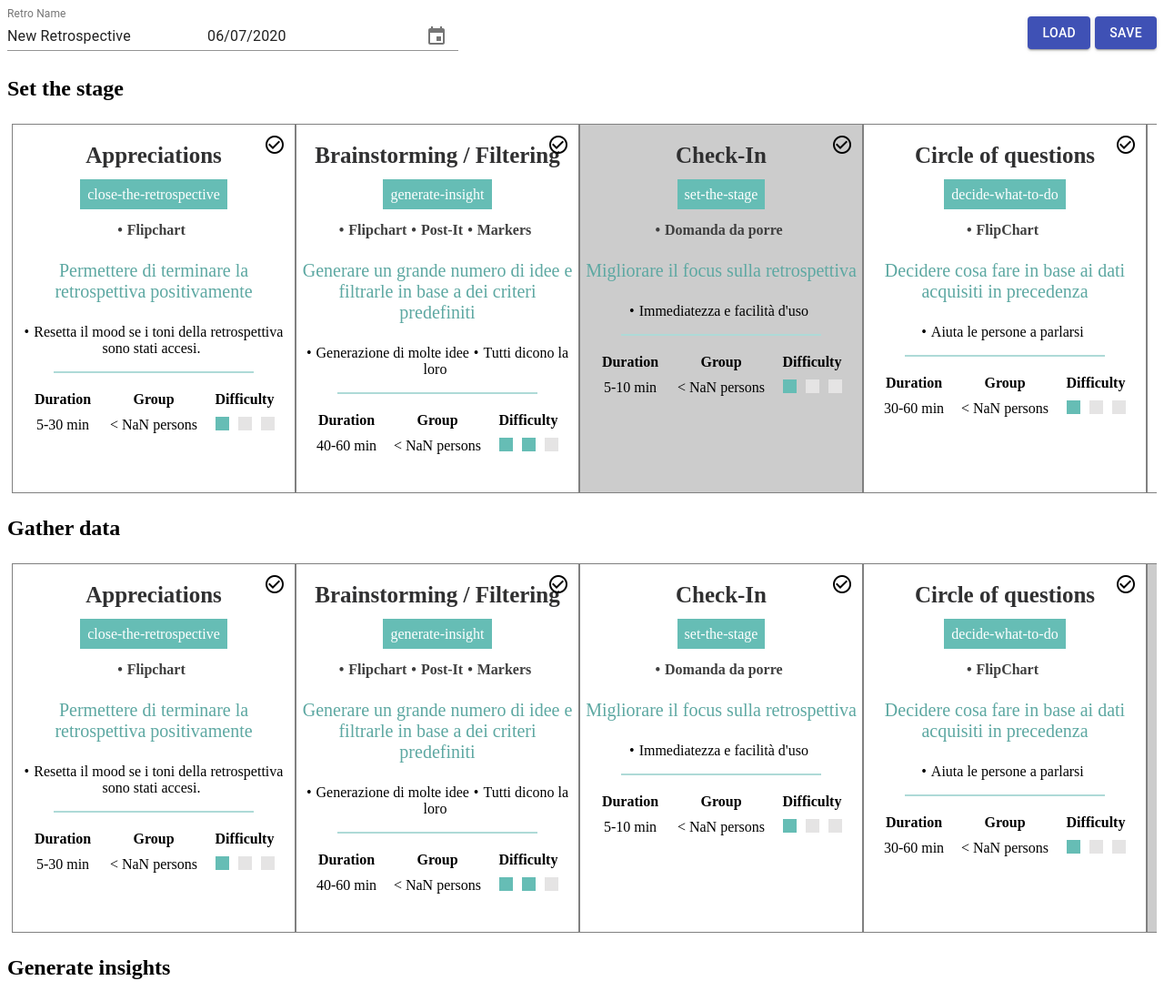
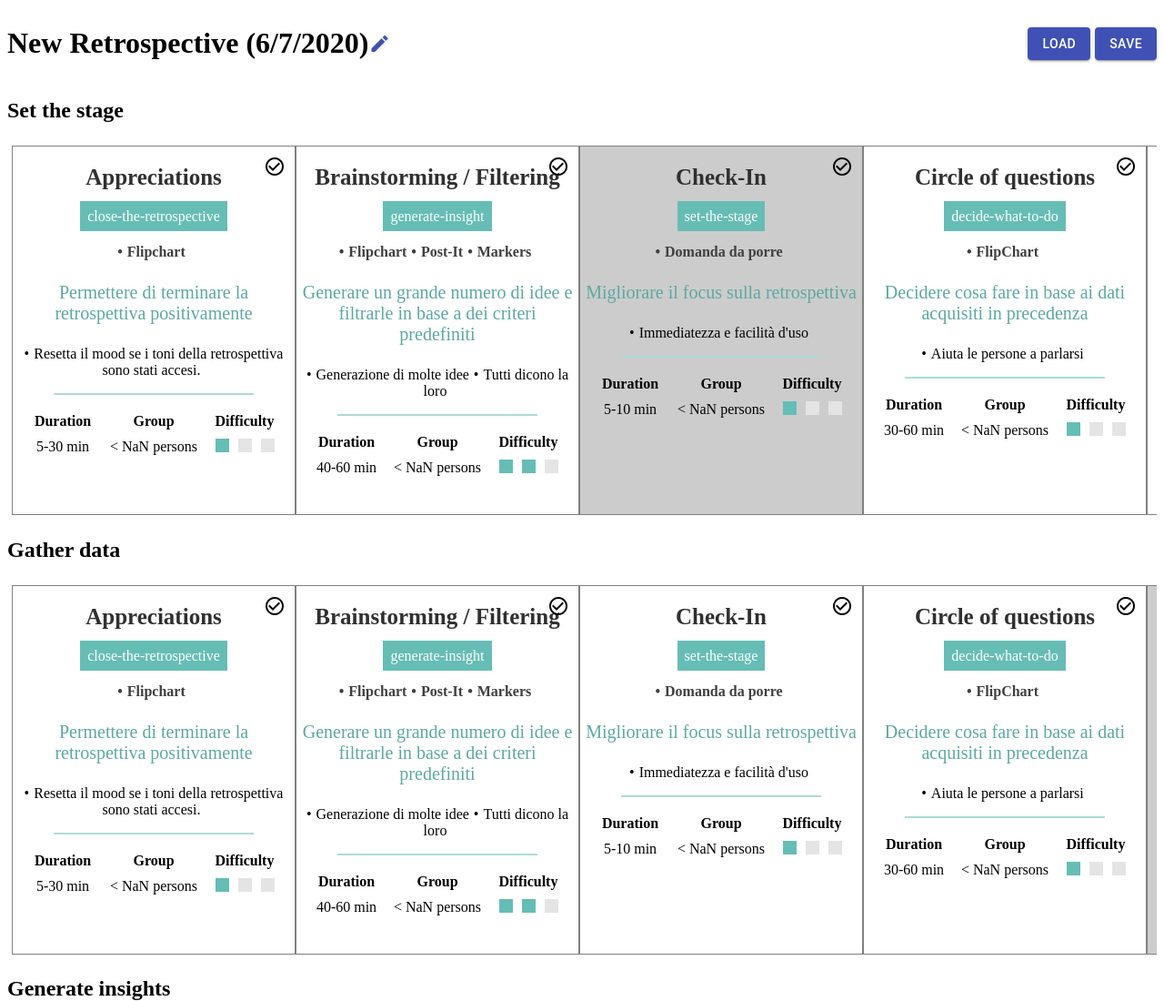
Before and after one commit to intresrl/retromaniacs, a Gatsby site: page /plan in a window 1280 px wide. Shown: the top 1100 px of the page at 91% size. Built offline with nearby package versions, Linux system fonts and the light colour scheme; Gatsby itself is replaced by a stand-in of ours.

Commit message:
Added readonly title

```diff
--- /dev/null
+++ b/src/components/retroTitle.js
@@ -0,0 +1,58 @@
+import React, { useState } from "react"
+import TextField from "@material-ui/core/TextField"
+import { KeyboardDatePicker, MuiPickersUtilsProvider } from "@material-ui/pickers"
+import DateFnsUtils from "@date-io/date-fns"
+import Icon from "@material-ui/core/Icon"
+
+const RetroTitle = ({currentRetro, setCurrentRetro}) => {
+  const [edit, setEdit] = useState(false);
+  const [name, setName] = useState();
+  const [date, setDate] = useState();
+
+  const doEdit = () => {
+    setName(currentRetro.name)
+    setDate(currentRetro.date)
+    setEdit(true)
+  }
+
+  const cancel = () => {
+    setEdit(false)
+  }
+
+  const save = () => {
+    setCurrentRetro({...currentRetro, name, date});
+    cancel()
+  }
+
+  if (!edit) {
+    const d = currentRetro.date;
+    return <div style={{display: "flex", alignItems: "center"}}>
+      <h1>{currentRetro.name} ({d.getDate()}/{d.getMonth()+1}/{d.getFullYear()})</h1>
+      <Icon style={{cursor: "pointer"}} color="primary" onClick={doEdit}>edit</Icon>
+    </div>
+  }
+
+  return <div style={{display: "flex", alignItems: "stretch"}}>
+    <TextField label="Retro Name" value={name} onChange={e => setName(e.target.value)}/>
+  <MuiPickersUtilsProvider utils={DateFnsUtils}>
+    <KeyboardDatePicker
+      disableToolbar
+      variant="inline"
+      format={"dd/MM/yyyy"}
+      margin="normal"
+      id="date-picker"
+      value={date}
+      onChange={setDate}
+      KeyboardButtonProps={{
+        'aria-label': 'change date',
+      }}
+    />
+  </MuiPickersUtilsProvider>
+    <div style={{display: "flex", alignItems: "center"}}>
+      <Icon style={{cursor: "pointer"}} color="secondary" onClick={cancel}>close</Icon>
+      <Icon style={{cursor: "pointer"}} color="primary" onClick={save}>check</Icon>
+    </div>
+  </div>
+}
+
+export default RetroTitle
--- a/src/pages/plan.js
+++ b/src/pages/plan.js
@@ -7,14 +7,9 @@ import Icon from "@material-ui/core/Icon"
 import Button from "@material-ui/core/Button"
 import { save } from "../utils/store"
 import LoadDialog from "../components/LoadDialog"
-import TextField from "@material-ui/core/TextField"
-import { KeyboardDatePicker, MuiPickersUtilsProvider } from "@material-ui/pickers"
-import DateFnsUtils from "@date-io/date-fns"
+import RetroTitle from "../components/retroTitle"
 
 export default function Home() {
-
-
-
     const data = useStaticQuery(graphql`
         query MyOtherQuery {
           allCardsYaml {
@@ -62,26 +57,7 @@ export default function Home() {
         <link rel="stylesheet" href="https://fonts.googleapis.com/icon?family=Material+Icons"/>
       </Helmet>
       <div style={{ display: "flex", justifyContent: "space-between", alignItems:"center"}}>
-        <div>
-          <TextField label="Retro Name" value={currentRetro.name} onChange={event => setCurrentRetro({...currentRetro, name: event.target.value})
-          }/>
-          <MuiPickersUtilsProvider utils={DateFnsUtils}>
-            <KeyboardDatePicker
-              disableToolbar
-              variant="inline"
-              format={"dd/MM/yyyy"}
-              margin="normal"
-              id="date-picker"
-              value={currentRetro.date}
-              onChange={(date) => {
-                setCurrentRetro({...currentRetro, date});
-              }}
-              KeyboardButtonProps={{
-                'aria-label': 'change date',
-              }}
-            />
-          </MuiPickersUtilsProvider>
-        </div>
+          <RetroTitle currentRetro={currentRetro} setCurrentRetro={setCurrentRetro}/>
         <div>
           <Button variant="contained" color="primary" onClick={() => setLoadOpened(true)}>Load</Button>
           <Button style={{marginLeft: "5px"}} variant="contained" color="primary" onClick={() => save({...currentRetro, sections: { card1, card2, card3, card4, card5, }})}>Save</Button>
```
